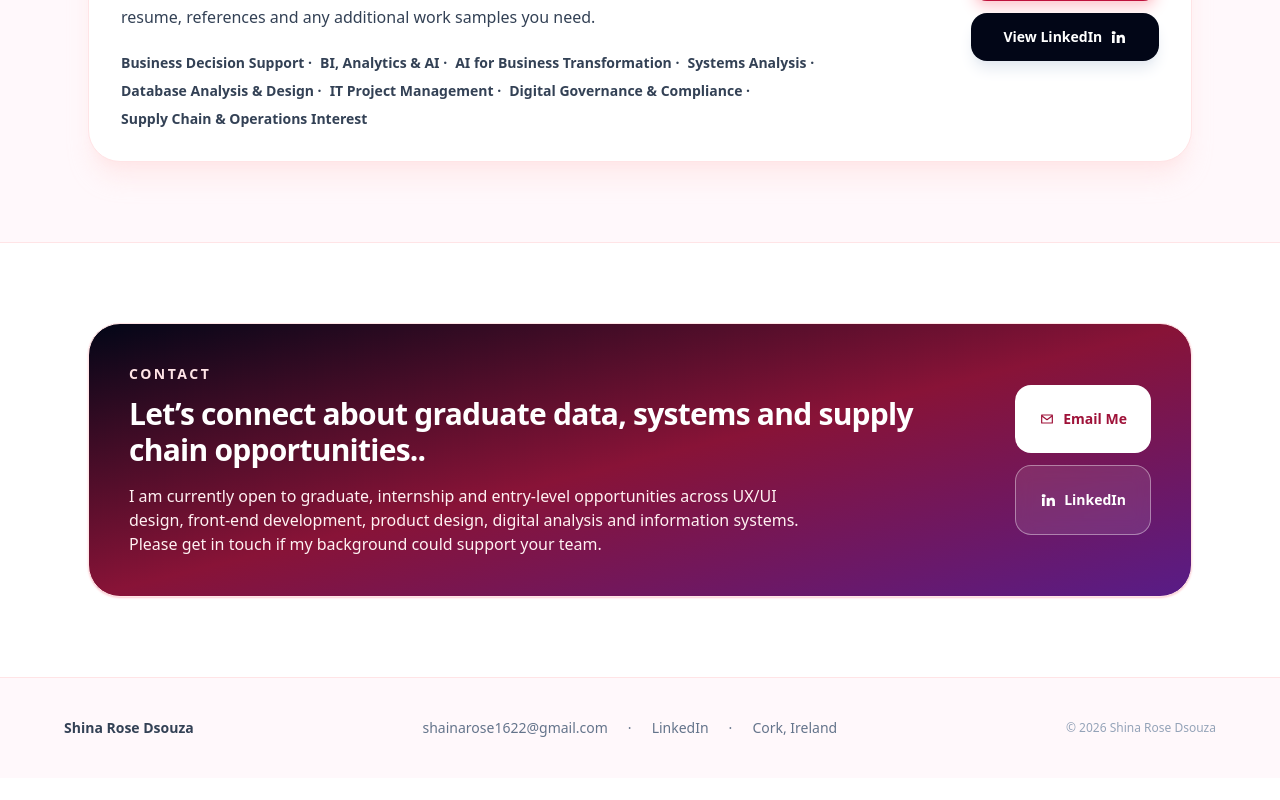
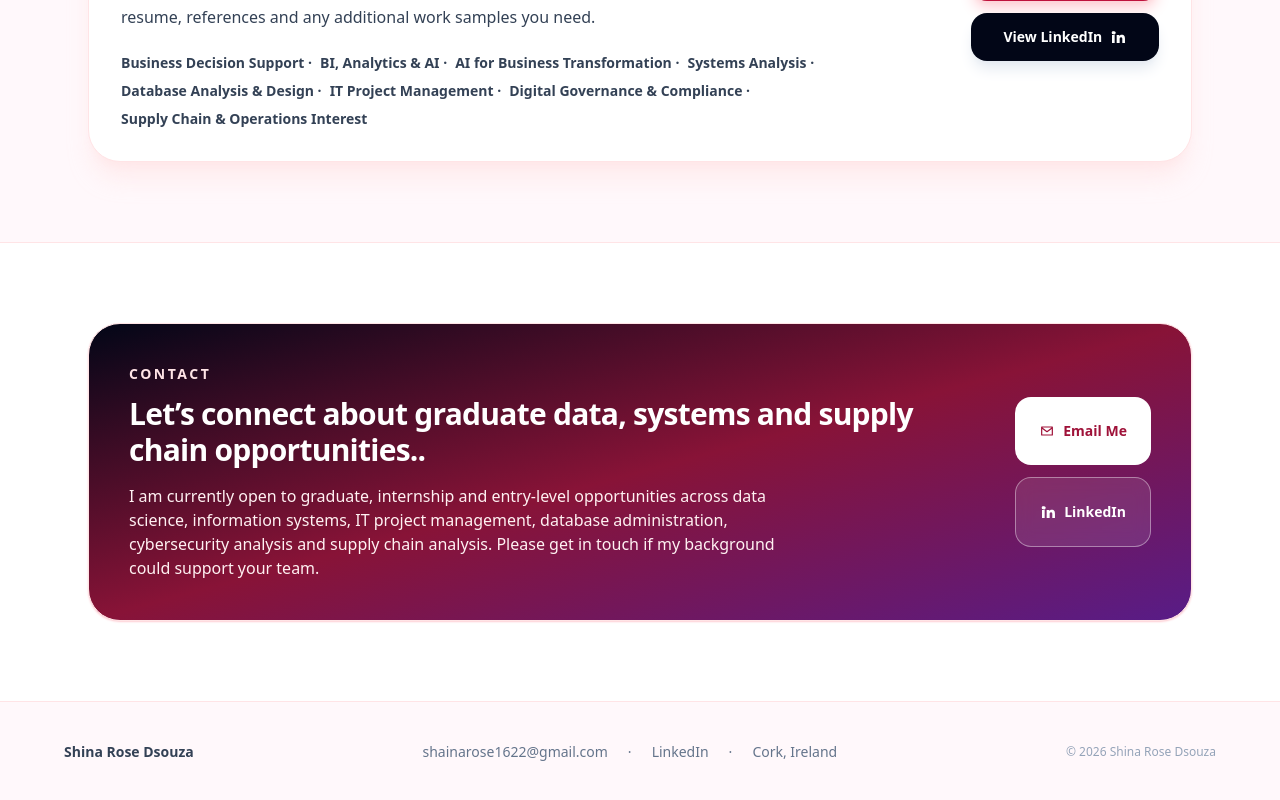
Before and after one commit to ShinaRose/Shianas-Portfolio, a React (Vite) app: page / in a window 1280 px wide. Shown: the part 7067-7867 px from the top of the page. Before the commit the page ends 7845 px from the top, so only its background shows below. Built offline with nearby package versions, Linux system fonts and the light colour scheme.

Commit message:
Update ContactSection.jsx

```diff
--- a/src/sections/ContactSection.jsx
+++ b/src/sections/ContactSection.jsx
@@ -11,7 +11,7 @@ export default function ContactSection() {
             <div>
               <p className="text-sm font-bold uppercase tracking-[0.18em] text-rose-100">Contact</p>
               <h2 className="mt-3 text-3xl font-extrabold tracking-tight">Let’s connect about graduate data, systems and supply chain opportunities..</h2>
-              <p className="mt-4 max-w-2xl text-rose-50">I am currently open to graduate, internship and entry-level opportunities across UX/UI design, front-end development, product design, digital analysis and information systems. Please get in touch if my background could support your team.</p>
+              <p className="mt-4 max-w-2xl text-rose-50">I am currently open to graduate, internship and entry-level opportunities across data science, information systems, IT project management, database administration, cybersecurity analysis and supply chain analysis. Please get in touch if my background could support your team.</p>
             </div>
 
             <div className="flex flex-col gap-3 sm:flex-row md:flex-col">
```
